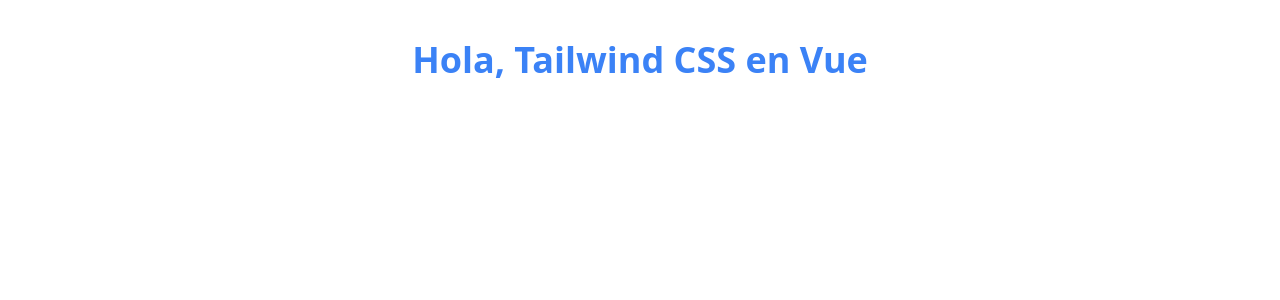
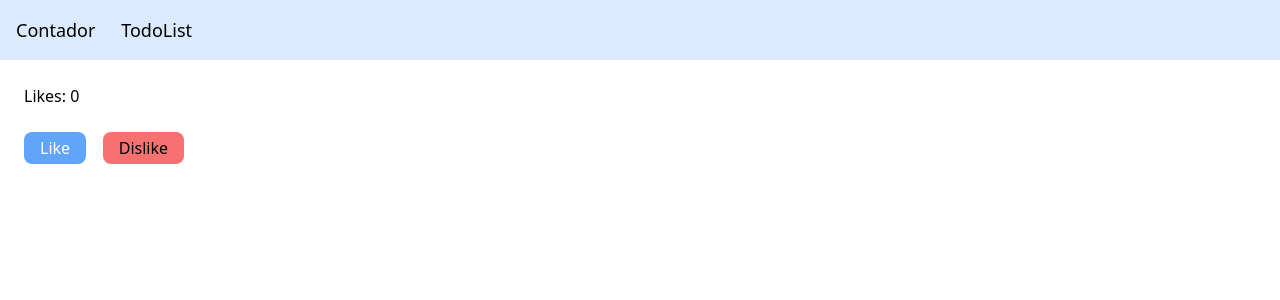
Before and after one commit to RafaEscobar/vue-prueba, a Vue app: page /counter in a window 1280 px wide. Shown: the top 300 px of the page. Built offline with nearby package versions, Linux system fonts and the light colour scheme.

Commit message:
Rediseño en counter

```diff
--- a/src/components/Counter.vue
+++ b/src/components/Counter.vue
@@ -8,9 +8,13 @@
 </script>
 
 <template>
-    <h1>Likes: {{ counter }}</h1> <br>
-    <p><button @click="plus">Like</button></p>
-    <p><button @click="minus">Dislike</button></p>
+    <div class="p-6">
+        <h1>Likes: {{ counter }}</h1> <br>
+        <div class="w-40 flex justify-between">
+            <button @click="plus" class="bg-blue-400 text-white rounded-lg px-4 py-1">Like</button>
+            <button @click="minus" class="bg-red-400 rounded-lg px-4 py-1">Dislike</button>
+        </div>
+    </div>
 </template>
 
 <style scoped>
--- /dev/null
+++ b/src/components/SiderBar.vue
@@ -0,0 +1,18 @@
+<script setup>
+</script>
+
+<template>
+    <div class="bg-blue-100 w-full p-4">
+        <div class="w-44 flex justify-between">
+            <span class="hover:text-blue-500 text-lg">
+                <RouterLink to="counter">Contador</RouterLink>
+            </span>
+            <span class="hover:text-blue-500 text-lg">
+                <RouterLink to="todo-list">TodoList</RouterLink>
+            </span>
+        </div>
+    </div>
+</template>
+
+<style scoped>
+</style>
--- a/src/router/index.js
+++ b/src/router/index.js
@@ -3,18 +3,16 @@
 const router = createRouter({
   history: createWebHistory(import.meta.env.BASE_URL),
   routes: [
-    /*
     {
-      path: '/',
-      name: 'home',
-      component: HomeView,
+      path: '/counter',
+      name: 'counter',
+      component: () => import('../components/Counter.vue'),
     },
     {
-      path: '/about',
-      name: 'about',
-      component: () => import('../views/AboutView.vue'),
+      path: '/todo-list',
+      name: 'todolist',
+      component: () => import('../components/TodoList.vue'),
     },
-    */
   ],
 })
 
--- a/src/views/Main.vue
+++ b/src/views/Main.vue
@@ -1,12 +1,13 @@
 <script setup>
+import SiderBar from '@/components/SiderBar.vue';
 </script>
 
 <template>
-    <div class="text-center py-10">
-      <h1 class="text-4xl font-bold text-blue-500">Hola, Tailwind CSS en Vue</h1>
+    <SiderBar />
+    <div>
+        <RouterView />
     </div>
-  </template>
-
+</template>
 
 <style scoped>
 </style>
```
